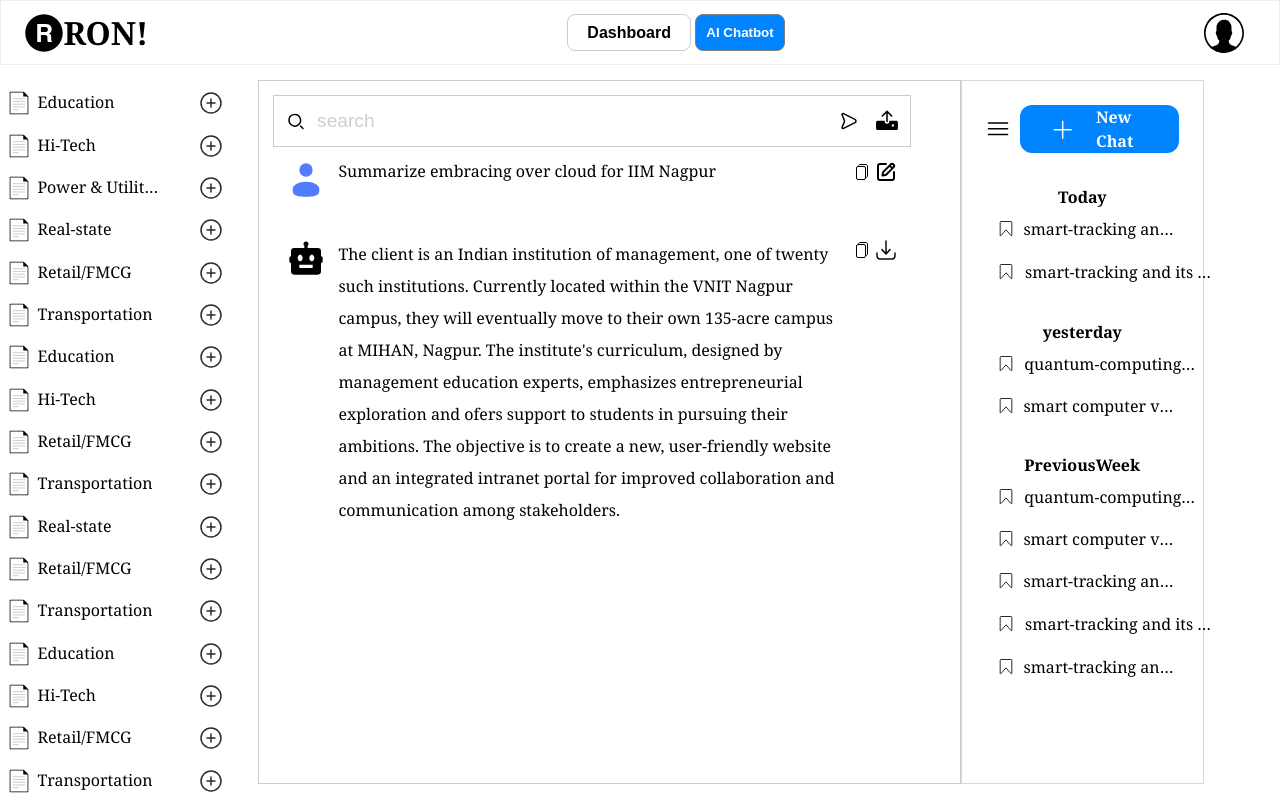
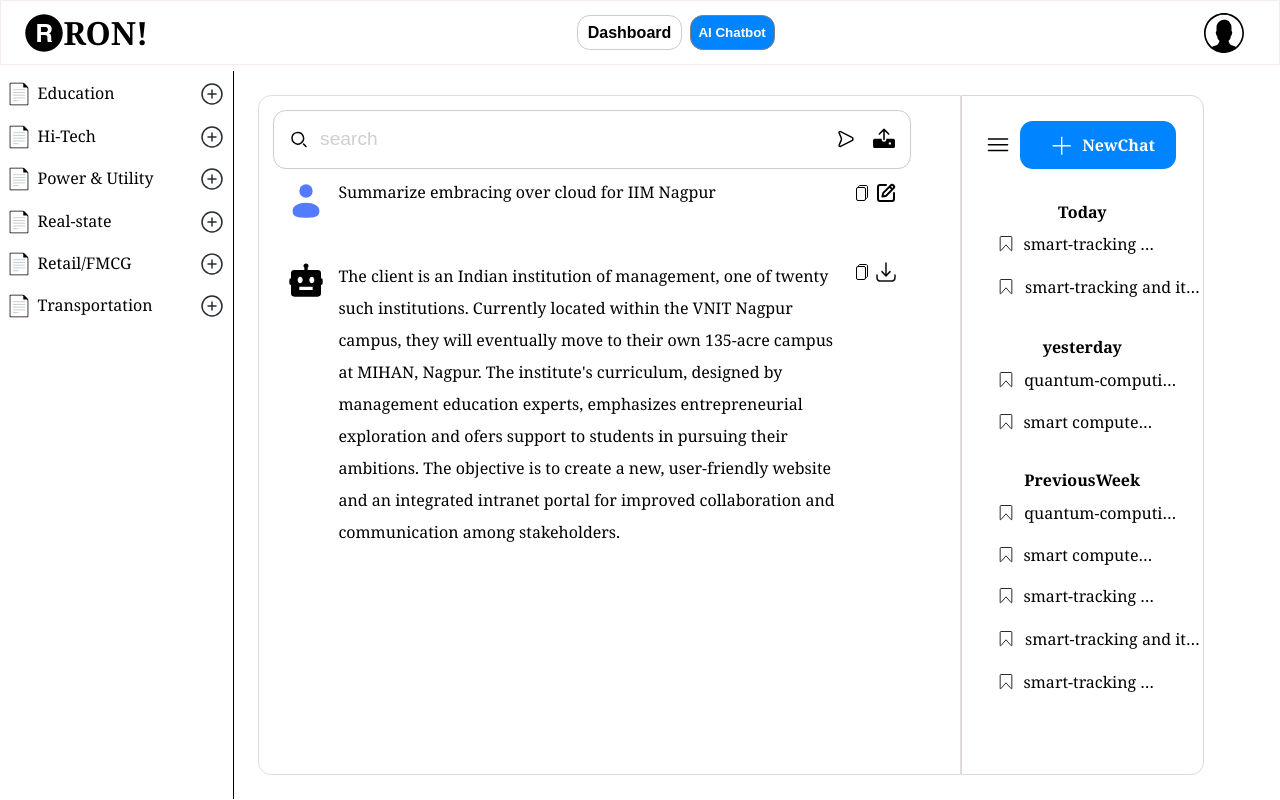
Before and after one commit to sanjeev74kr/AI-Chatbot, a React (Create React App) app: page / in a window 1280 px wide. Shown: the top 800 px of the page. Built offline with nearby package versions, Linux system fonts and the light colour scheme.

Commit message:
left section- Do open nested -item of industry if it has and change its icon

```diff
--- a/src/components/App.js
+++ b/src/components/App.js
@@ -5,16 +5,18 @@ import { useState } from 'react';
 
 
 function App() {
-  const [showChats, setShowChats] = useState(true);
+  const [showChatComponent, setShowChatComponent] = useState(true);
   const [isProfileOptionsVisible, setIsProfileOptionsVisible] = useState(false);
 
-  const handleChatClick = () => {
-    setShowChats(true);
+
+  const handleChatComponentButtonClick = () => {
+    setShowChatComponent(true);
   }
 
   const toggleProfileOptions = () => {
     setIsProfileOptionsVisible(!isProfileOptionsVisible);
   }
+
 
   return (
     // main app entry
@@ -27,24 +29,24 @@ function App() {
             <img className='brand-icon' src='./brand-icon.svg' alt='DI-icon' />
             <p className='brand-text'> RON! </p>
           </span>
-          <div className='heading-button'>
+          <div className='heading-buttons'>
             <button className='dashboard-component-button'>Dashboard</button>
-            <button className='selected' onClick={handleChatClick} >AI Chatbot</button>
+            <button className='selected' onClick={handleChatComponentButtonClick} >AI Chatbot</button>
           </div>
           <img className="profile-button" src="./profile.svg" alt="profile-icon" onClick={toggleProfileOptions} />
         </header>
       </div>
 
-      {/*load profile option component*/}
+
+      {/*load profile options component*/}
       <div className="profile-component">
-      {isProfileOptionsVisible && <ProfileButtonAction />}
+        {isProfileOptionsVisible && <ProfileButtonAction />}
       </div>
 
       {/* load chat-component */}
       <div className="Chat-component">
-        {showChats && <Chats />}
+        {showChatComponent && <Chats />}
       </div>
-
 
     </div>
 
--- a/src/components/Chats.js
+++ b/src/components/Chats.js
@@ -1,29 +1,32 @@
 import React from "react";
-import { useEffect, useState } from "react";
+import { useState } from "react";
 import '../css/Chats.css'
 import chatHistory from "../utils/chatHistory";
-import sampleData from '../utils/industryData'
+import industryData from '../utils/industryData'
 
 function Chats() {
+    const [isExpanded, setIsExpanded] = useState({});
     const [inputValue, setInputValue] = useState('');
     //const [messages, setMessages] = useState([]);
-    const [data, setData] = useState(sampleData);
-    const [isToggle, setIsToggle] = useState(false);
+     const [isChatHistoryToggle, setIsChatHistoryToggle] = useState(false);
 
 
-    const handleToggleButton = () => {
-        setIsToggle(!isToggle);
+     //Handle industry-data if it has nested items
+    const handleExpandButton = (industryName) => {
+        if (industryData[industryName].length>0)
+            setIsExpanded((prevState)=>({
+            ...prevState,
+            [industryName]:!prevState[industryName]
+        }));
+    };
+
+
+    // open-close chatHistory function
+    const handleToggleChatHistoryButton = () => {
+        setIsChatHistoryToggle(!isChatHistoryToggle);
     }
 
-    useEffect(() => {
-        handleSampleData();
-    }, []);
-
-    const handleSampleData = async () => {
-        setData(sampleData);
-    }
-
-
+    //Handle chat conversation
     const handleInputChange = (e) => {
         setInputValue(e.target.value);
     }
@@ -50,23 +53,31 @@ function Chats() {
 
     return (
         <main className="Chats-UI">
+            {/* Industry data section  */}
+            <section className='chat-component-left-section'>
+                {Object.keys(industryData).map((industryName) => (
+                    <div className={`industry-data ${isExpanded[industryName]? 'expanded' :''}`}>
+                    <div className='industry-name' key={industryName}>
+                        <img className="page-icon" src="./page.svg" alt="page-icon" />
+                        <p className='data'>{industryName}</p>
 
-            {/* sample data section  */}
-            <section className='chat-component-left-section'>
-                {data.map((curr, index) => (
-                    <div className='Sample-data'>
-                        <img className="page-icon" src="./page.svg" alt="page-icon" />
-                        <p className='data'>{curr}</p>
-                        <img className="expand-button" src="./add-circle-button.svg" alt="expand-button" />
-
+                        <img className="expand-button" src={isExpanded[industryName]? "./minus-icon.svg" : "./add-circle-button.svg"}
+                         alt="expand-button"
+                         onClick={() => handleExpandButton(industryName)} />
+                        </div>
+                        {isExpanded[industryName] &&  (
+                            <div className="industry-nested-data">
+                                {industryData[industryName].map((item, index) => (
+                                    <p key={index} className="industry-details">{item}</p>
+                                ))}
+                            </div>
+                        )
+                        }
                     </div>
-                    //yha pe
                 ))}
-
             </section>
 
-            <section className={`Chats-main-section ${isToggle ? 'shrink-right-section' : ''}`}>
-
+            <section className={`Chats-main-section ${isChatHistoryToggle ? 'shrink-right-section' : ''}`}>
                 <div className="chats-conversation-container">
                     {/* Input box */}
                     <div className="search-box">
@@ -74,6 +85,7 @@ function Chats() {
                         <input type="text" className="input-box" placeholder="search"
                             value={inputValue}
                             onChange={handleInputChange} />
+
                         <img className="send-button" src="./send.svg" alt="send-button" />
                         <img className="uploadFileButton" src="./upload-file.svg" alt="üpload-file-button" />
 
@@ -81,6 +93,7 @@ function Chats() {
                         <img src="send.svg" alt="Send Icon" />
                        </button> */}
                     </div>
+
                     <div className="Chats-conversation">
                         {/* static data */}
                         <div className="user">
@@ -103,9 +116,9 @@ function Chats() {
                             <img src="./copy-icon.svg" alt="copy-icon" />
                             <img src="./download-icon.svg" alt="download-icon" />
                         </div>
-                  </div>
+                    </div>
 
-                        {/* <div className="message bot">Hi! I am Ron  😄</div>
+                    {/* <div className="message bot">Hi! I am Ron  😄</div>
                     <div className="message bot">Tell me, How can I help You</div>
 
                     {messages.map((message, index) => (
@@ -116,21 +129,21 @@ function Chats() {
                     ))} */}
 
                 </div>
-                {isToggle &&
-                <button className="open-chat-history-button" onClick={handleToggleButton}>Chat History</button>
-               }
+
+                {isChatHistoryToggle &&
+                    <button className="open-chat-history-button" onClick={handleToggleChatHistoryButton}>Chat History</button>
+                }
             </section>
 
 
-           {/* chat-component right section */}
-           {!isToggle &&
-            <section className={`Chats-right-section ${isToggle ? 'shrink-right-section' : ''}`}>
-
+            {/* chat-component right section */}
+            {!isChatHistoryToggle &&
+                <section className={`Chats-right-section ${isChatHistoryToggle ? 'shrink-right-section' : ''}`}>
                     <div className="Chat-history-top">
-                        <img className="close-chat-history-button" src='./hamburger-icon.svg' alt="notification" onClick={handleToggleButton} />
+                        <img className="close-chat-history-button" src='./hamburger-icon.svg' alt="notification" onClick={handleToggleChatHistoryButton} />
                         <div className="New-chat-button">
                             <img src='plus-sign.svg' alt="plus-sign" />
-                            <p className="New-chat-text"> New Chat </p>
+                            <p className="New-chat-text"> NewChat </p>
                         </div>
                     </div>
 
@@ -150,7 +163,7 @@ function Chats() {
 
 
                 </section>
-                }
+            }
         </main >
     )
 }
--- a/src/css/App.css
+++ b/src/css/App.css
@@ -36,10 +36,10 @@
 .brand-text {
   color: black;
   font-weight: bold;
-  font-size: 2em;
+  font-size: 2rem;
 }
 
-.heading-button {
+.heading-buttons {
   display: flex;
 }
 
@@ -50,41 +50,43 @@
   width: 10vw;
   background-color: transparent;
   font-weight: 600;
-  font-size: 16px;
+  font-size: 1rem;
   border: 1px solid #ccc;
-  border-radius: 8px;
+  border-radius: 0.8rem;
+  cursor: pointer;
 }
 
 .chat-component-button {
   margin-left: 2%;
   padding: 4%;
   min-width: fit-content;
-  width: 8vw;
+  width: 10vw;
   background-color: transparent;
   font-weight: 600;
-  font-size: 16px;
+  font-size: 1rem;
   border: 1px solid #ccc;
-  border-radius: 8px;
+  border-radius: 0.8rem;
+  cursor: pointer;
 }
 
 .profile-button {
   margin-right: 2%;
   cursor: pointer;
 }
+/*end of header section */
 
-/*end of header section */
 
 .selected {
   background-color: rgb(0 132 255);
   border: 1px solid grey;
-  border-radius: 8px;
-  padding: 10px;
+  border-radius: 0.8rem;
+  padding: 4%;
   color: white;
   font-weight: bold;
-  border-radius: 8px;
   min-width: fit-content;
-  max-width: 15vw;
-  margin-left: 0px;
+  max-width: 10vw;
+  margin-left: 2%;
+  cursor: pointer;
 }
 
 
@@ -93,10 +95,8 @@
 .Horizontal-line {
   position: relative;
   width: 100%;
-  /* Adjust the width as needed */
   height: 0;
   border-top: 1px solid #393939;
-  /* Adjust color and style as needed */
 }
 
 
@@ -104,19 +104,13 @@
 .Chat-component {
   background-color: white;
   position: absolute;
-  top: 10%;
-  /* Adjust the value to position it where you want */
+  top: 8.868%;
 }
 
+/* Load profile-options component */
 .profile-component{
   position: absolute;
   top: 8%;
   right: 4%;
   z-index: 10
-
 }
-
-
-* {
-  box-sizing: border-box;
-}
--- a/src/css/Chats.css
+++ b/src/css/Chats.css
@@ -1,6 +1,7 @@
 * {
   padding: 0px;
   margin: 0px;
+  box-sizing: border-box;
 }
 
 /* Chats Component container */
@@ -9,7 +10,6 @@
   height: 88vh;
   width: 95vw;
   background-color:white;
-  border-radius: 3%;
   flex-direction: row;
 }
 
@@ -19,15 +19,27 @@
   display: flex;
   flex-direction: column;
   width: 20%;
-  height: 90vh;
-  border-right:2px solid white;
+  height: 91vh;
   overflow: auto;
   scroll-behavior:auto;
   background-color:white;
+  border-right: .09rem solid black;
 }
 
-/* beautify sample data */
-.Sample-data{
+
+/* beautify industry data */
+.industry-data{
+ display: flex;
+ flex-direction: column;
+}
+
+.expanded{
+ display: flex;
+ flex-direction: column;
+ height: auto;
+}
+
+.industry-name{
 display: flex;
 color:color;
 padding:2%;
@@ -43,12 +55,11 @@ justify-content: flex-start;
 .data {
   padding: 1%;
   margin-left: 1%;
-  margin-right: 2%;
+  margin-right: 1%;
   width:60%;
   overflow: hidden;
   white-space: nowrap;
   text-overflow: ellipsis;
-  overflow-y:hidden;
 }
 
 .expand-button {
@@ -56,16 +67,25 @@ justify-content: flex-start;
   margin-left: auto;
 }
 
+.industry-nested-data{
+    height: auto;
+    align-self: center;
+    margin: 10%;
 
+}
 
 /* start of Chats main section container style*/
 .Chats-main-section {
   display: flex;
   flex-direction: column;
   margin-left: 2%;
+  margin-top: 2%;
   width: 60%;
   background-color:white;
-  border: 1px solid #ccc;
+  border: 1px solid #e2dbdb;
+  border-radius: 0.8rem;
+  border-top-right-radius: 0;
+  border-bottom-right-radius: 0;
 }
 
 .chats-conversation-container{
@@ -75,9 +95,8 @@ justify-content: flex-start;
   height: 100%;
   margin-right: 2%;
   padding: 2%;
-  background-color: white;
+
 }
-
 
 
 /* start of search box customization*/
@@ -86,7 +105,8 @@ justify-content: flex-start;
   align-items: center;
   background-color:white;
   border: 1px solid #ccc;
-  padding: .4em;
+  padding: 1.5%;
+  border-radius: 0.8rem;
 }
 
 
@@ -118,13 +138,13 @@ justify-content: flex-start;
   border: none;
   padding: 1%;
   cursor: pointer;
-  transition: background-color 0.3s ease;
   margin-left:1%;
 }
 
 .uploadFileButton{
   padding: auto;
   margin: auto;
+  cursor: pointer;
 }
 /*end of search-box cutomization*/
 
@@ -162,6 +182,7 @@ justify-content: flex-start;
   justify-content: flex-start;
   align-items: flex-start;
 }
+
 .question{
   width: 90%;
   margin-left: 2%;
@@ -180,25 +201,11 @@ align-items: flex-start;
   margin-right: 2%;
   line-height: 2;
 }
-/* user chat customization
-.user {
-  background-color: #e2f7fd;
-  align-self: flex-end;
-  border: 1px solid #ccc;
-}
-
-/*bot chat customization */
-/*.bot {
-  background-color: #f0f0f0;
-  align-self: flex-start;
-  border: 1px solid plum;
-} */
 
 .open-chat-history-button{
   position: relative;
   bottom:50%;
   right: 0%;
-  margin-right: 0%;
   align-self: flex-end;
   width: fit-content;
   padding: 1%;
@@ -218,8 +225,11 @@ align-items: flex-start;
   background-color:white;
   padding: 2%;
   margin-right:1%;
+  margin-top: 2%;
   width:20%;
   border: 1px solid #dcd7d7;
+  border-top-right-radius: 0.8rem;
+  border-bottom-right-radius: 0.8rem;
 }
 
 /*Chat history top section*/
@@ -237,12 +247,12 @@ align-items: flex-start;
   justify-content: center;
   align-items: center;
   background-color: rgb(0 132 255);
-  border-radius: 0.75rem;
+  border-radius: 0.8rem;
   padding-left: 1.375rem;
   padding-right: 1.375rem;
   margin-left: 5%;
   height: 3rem;
-  width: fit-content;
+  min-width: fit-content;
   cursor: pointer;
 }
 
@@ -250,10 +260,8 @@ align-items: flex-start;
   color: white;
   font-family: var(--font-inter);
   font-size: 1rem;
-  line-height: 1.5rem;
-  letter-spacing: -.00em;
   font-weight: 600;
-  padding: .9rem;
+  margin-left: 1%;
 }
 /*end of style of new-chat-button*/
 
@@ -283,12 +291,11 @@ align-items: flex-start;
 }
 
 .history{
-  max-width:55%;
+  max-width:50%;
   padding: 2%;
   overflow: hidden;
   white-space: nowrap;
   text-overflow: ellipsis;
-  overflow-y: hidden;
 }
 
 
@@ -309,9 +316,3 @@ align-items: flex-start;
 .Chats-main-section.shrink-right-section {
   width: 100%;
 }
-
-
-
-* {
-  box-sizing: border-box;
-}
--- a/src/index.js
+++ b/src/index.js
@@ -2,10 +2,10 @@ import React from 'react';
 import ReactDOM from 'react-dom/client';
 import './css/index.css';
 import App from './components/App';
-
 import reportWebVitals from './reportWebVitals';
 
 const root = ReactDOM.createRoot(document.getElementById('root'));
+
 root.render(
   <React.StrictMode>
     <App />
@@ -15,4 +15,5 @@ root.render(
 // If you want to start measuring performance in your app, pass a function
 // to log results (for example: reportWebVitals(console.log))
 // or send to an analytics endpoint. Learn more: https://bit.ly/CRA-vitals
+
 reportWebVitals();
--- a/src/utils/chatHistory.js
+++ b/src/utils/chatHistory.js
@@ -4,4 +4,4 @@ const chatHistory = {
     PreviousWeek:["quantum-computing and its functionality","smart computer vs dumb computer","smart-tracking and its fundamentals","smart-tracking and its details of inner function","smart-tracking and its fundamentals"]
 };
 
-export default chatHistory
+export default chatHistory;
--- a/src/utils/industryData.js
+++ b/src/utils/industryData.js
@@ -1,28 +1,10 @@
- const industryData=[
-    "Education",
-      "Hi-Tech",
-      "Power & UtilityPower & Utility",
-      "Real-state",
-      "Retail/FMCG",
-      "Transportation",
-      "Education",
-      "Hi-Tech",
-      "Retail/FMCG",
-      "Transportation",
-      "Real-state",
-      "Retail/FMCG",
-      "Transportation",
-      "Education",
-      "Hi-Tech",
-      "Retail/FMCG",
-      "Transportation"  ,
-      "Real-state",
-      "Retail/FMCG",
-      "Transportation",
-      "Education",
-      "Hi-Tech",
-      "Retail/FMCG",
-      "Transportation"
-];
+const industryData = {
+  "Education": [1, 2, 3],
+  "Hi-Tech": [],
+  "Power & Utility": [4,5,6],
+  "Real-state": [],
+  "Retail/FMCG": [],
+  "Transportation": [],
+  }
 
 export default industryData;
```
Also changed, not shown: public/minus-icon.svg (added).
